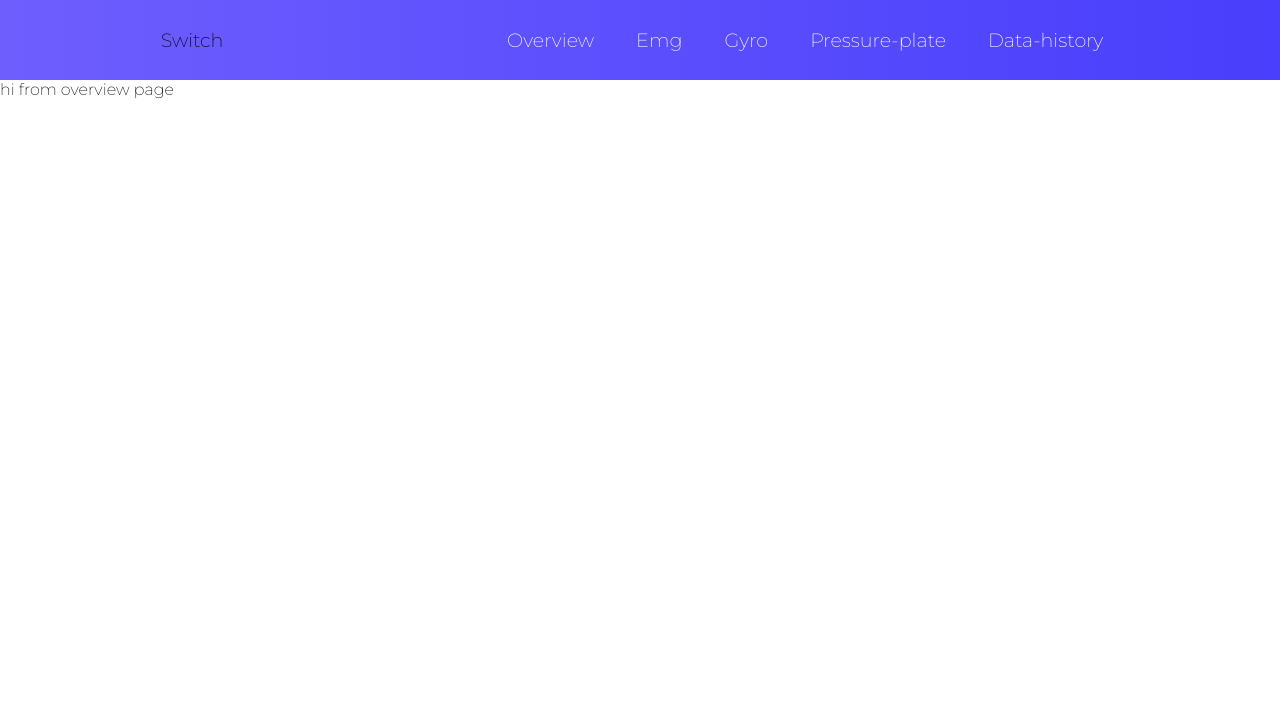
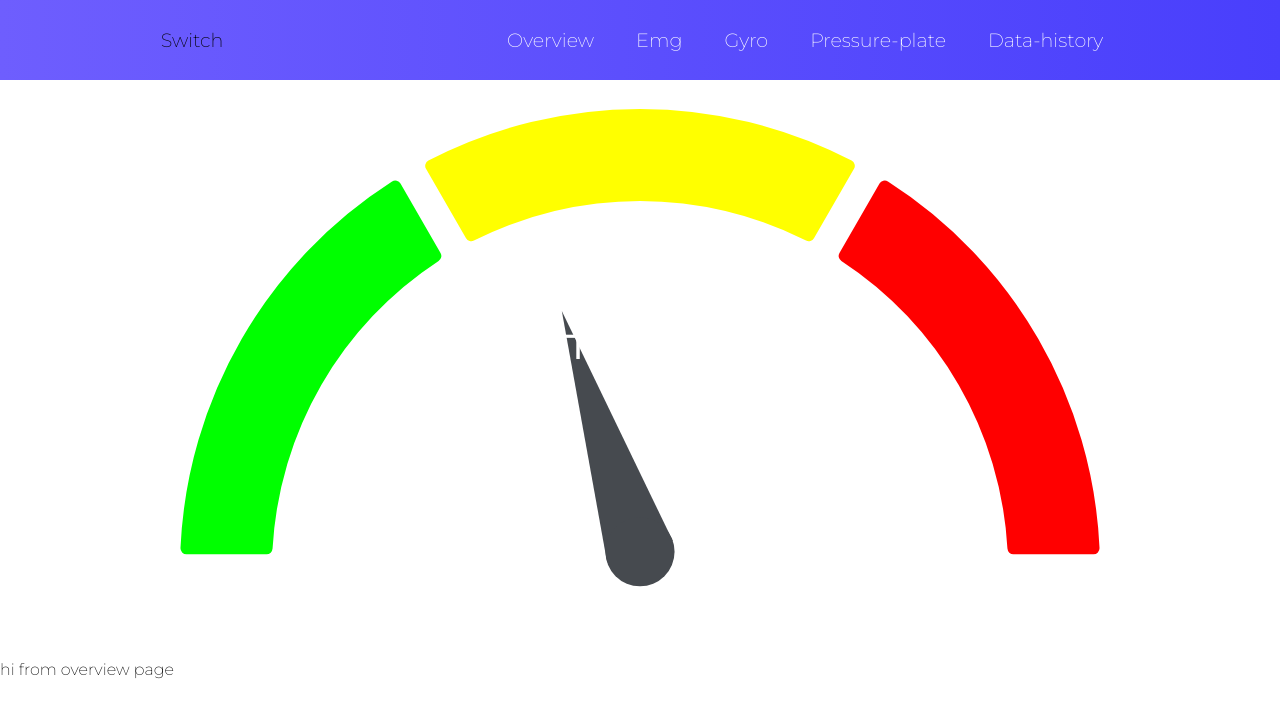
Before and after one commit to CarletonProjectTeam35/SportsAnalysisWebApp, a React (Create React App) app: page / in a window 1280 px wide. Shown: the top 718 px of the page. Built offline with nearby package versions, Linux system fonts and the light colour scheme.

Commit message:
[CODE] Gauge implementation
Initial incomplete implementation of the Gauge component in the file.

```diff
--- a/package.json
+++ b/package.json
@@ -8,6 +8,7 @@
     "@testing-library/user-event": "^13.5.0",
     "react": "^17.0.2",
     "react-dom": "^17.0.2",
+    "react-gauge-chart": "^0.4.0",
     "react-router-dom": "^6.2.1",
     "react-scripts": "5.0.0",
     "web-vitals": "^2.1.2"
--- a/src/App.js
+++ b/src/App.js
@@ -7,12 +7,14 @@ import Emg from "./pages/Emg";
 import Gyro from "./pages/Gyro";
 import PressurePlate from "./pages/Pressure-plate";
 import DataHistory from "./pages/Data-history";
+import Gauge from "./components/Gauge/Gauge";
 
 function App() {
   return (
     <Router>
       <div className="App">
         <Navbar />
+        <Gauge />
         <div className="content">
           <Routes>
             <Route exact path="/" element={<Overview />}></Route>
--- /dev/null
+++ b/src/components/Gauge/Gauge.js
@@ -0,0 +1,13 @@
+import React, { Component } from "react";
+import GaugeChart from "react-gauge-chart";
+
+class Gauge extends Component {
+
+    render() {
+        return (
+            <GaugeChart id="gauge-chart1" />
+        )
+    }
+}
+
+export default Gauge;
```
Also changed, not shown: 1 other file (tests, documents, lock files or other folders).
